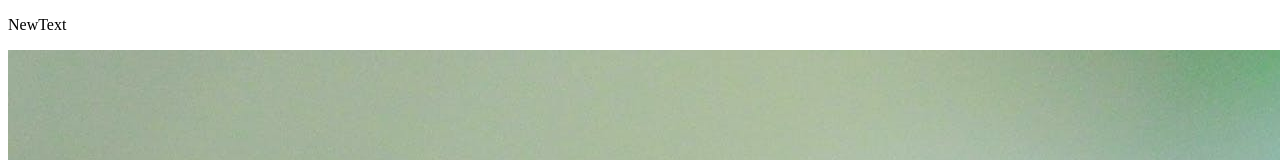
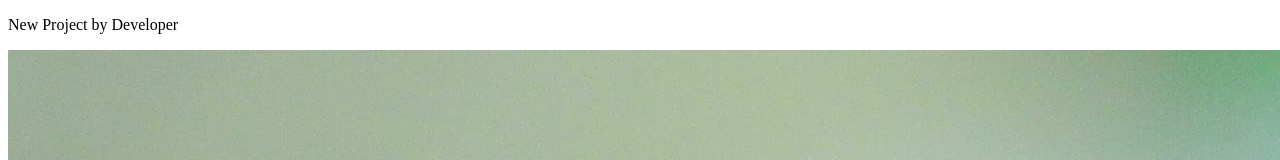
Before and after one commit to Userg2382734/Lab1, a plain HTML site: page index.html in a window 1280 px wide. Shown: the top 160 px of the page. Drawn offline with Linux system fonts and the light colour scheme.

Commit message:
Update index.html

```diff
--- a/index.html
+++ b/index.html
@@ -6,7 +6,7 @@
    </HEAD>
    <BODY>
    <justify>
-   <P>NewText</P>
+   <P>New Project by Developer</P>
    </justify>
    <img src="image1.jpg">
    </BODY>
```
